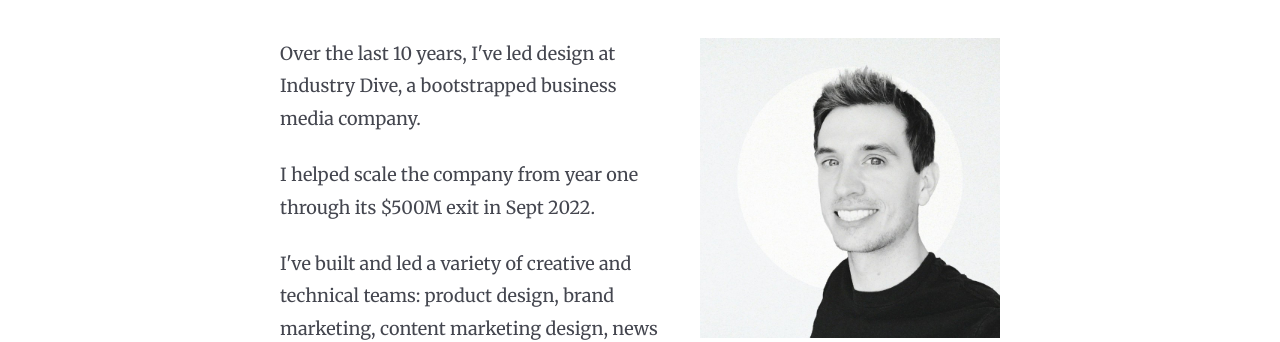
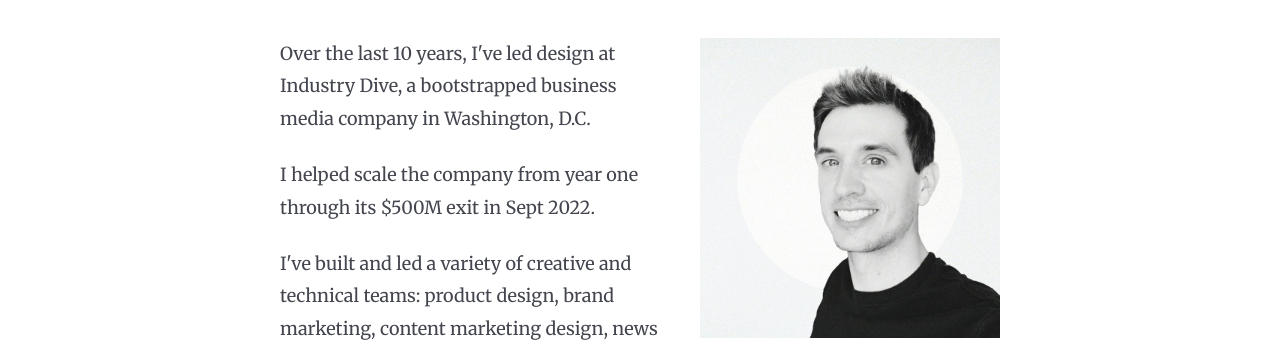
Before and after one commit to taylormcknight/taylormcknight, a Jekyll site: the page built from about.md, in a window 1280 px wide. Shown: the part 168-510 px from the top of the page. Built offline with Jekyll 4.4.1, drawn with Linux system fonts in a browser that asks for light colours; some web fonts are replaced.

Commit message:
updates about

```diff
--- a/about.md
+++ b/about.md
@@ -14,7 +14,7 @@ og_type: website
 
 <img src="{{ site.url }}/media/img/about/headshot-2022.jpg" class="headshot">
 
-<p>Over the last 10 years, I've led design at Industry Dive, a bootstrapped business media company.<p>
+<p>Over the last 10 years, I've led design at Industry Dive, a bootstrapped business media company in Washington, D.C.<p>
 
 <p>I helped scale the company from year one through its $500M exit in Sept 2022.</p>
 
```
